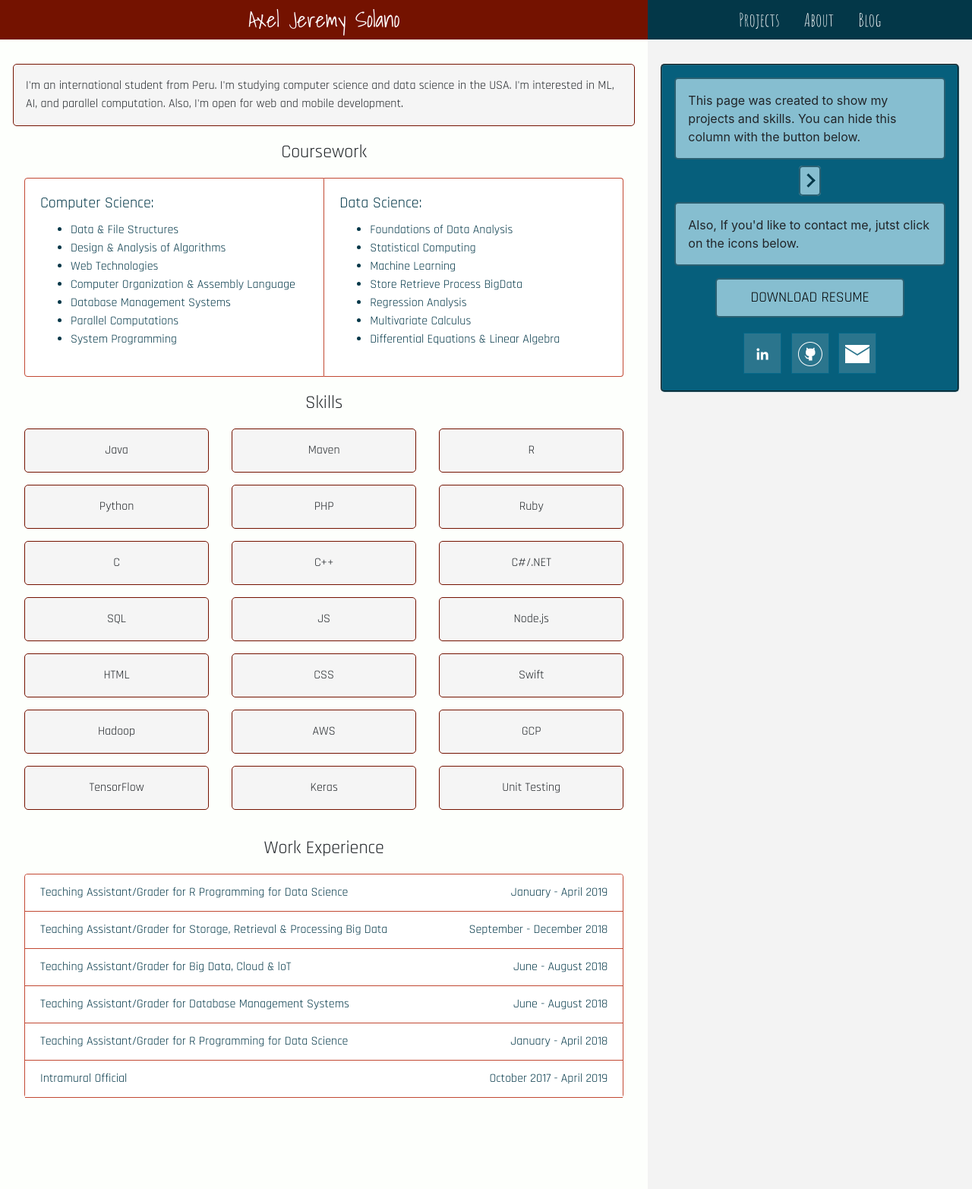
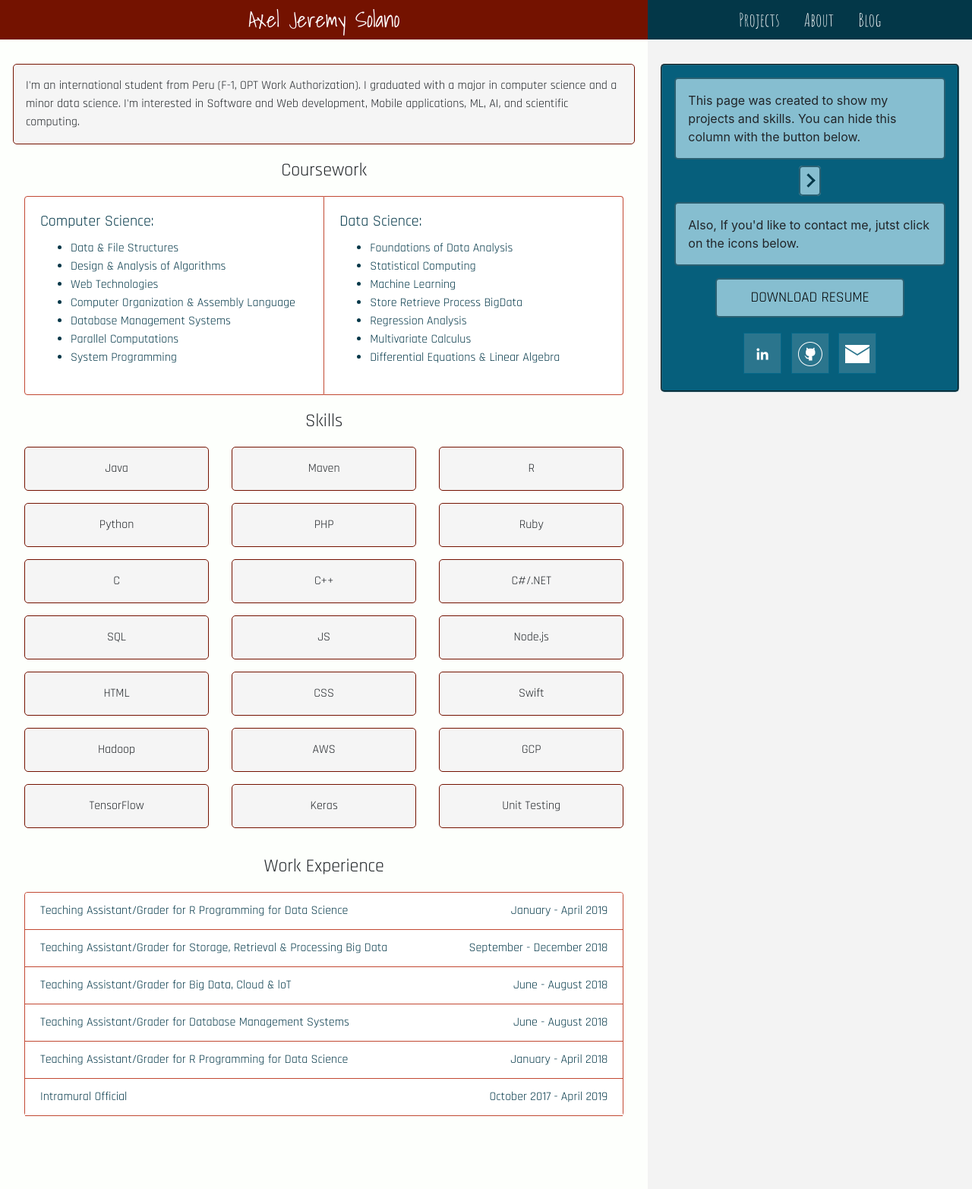
Before and after one commit to axeljeremy7/axeljeremy7.github.io, a Jekyll site: the page built from index.html, in a window 1280 px wide. Shown: the whole page at 76% size. Built offline with Jekyll 4.4.1, drawn with Linux system fonts in a browser that asks for light colours.

Commit message:
update job status

```diff
--- a/index.html
+++ b/index.html
@@ -7,7 +7,7 @@ header_title: Axel J Solano
   <div class="row" >
 
     <div class="col-12" id="intro">
-      I'm an international student from Peru. I'm studying computer science and data science in the USA. I'm interested in ML, AI, and parallel computation. Also, I'm open for web and mobile development.
+      I'm an international student from Peru (F-1, OPT Work Authorization). I graduated with a major in computer science and a minor data science. I'm interested in Software and Web development, Mobile applications, ML, AI, and scientific computing.
     </div>
 
     <div class="col-12" id="coursework" >
```
